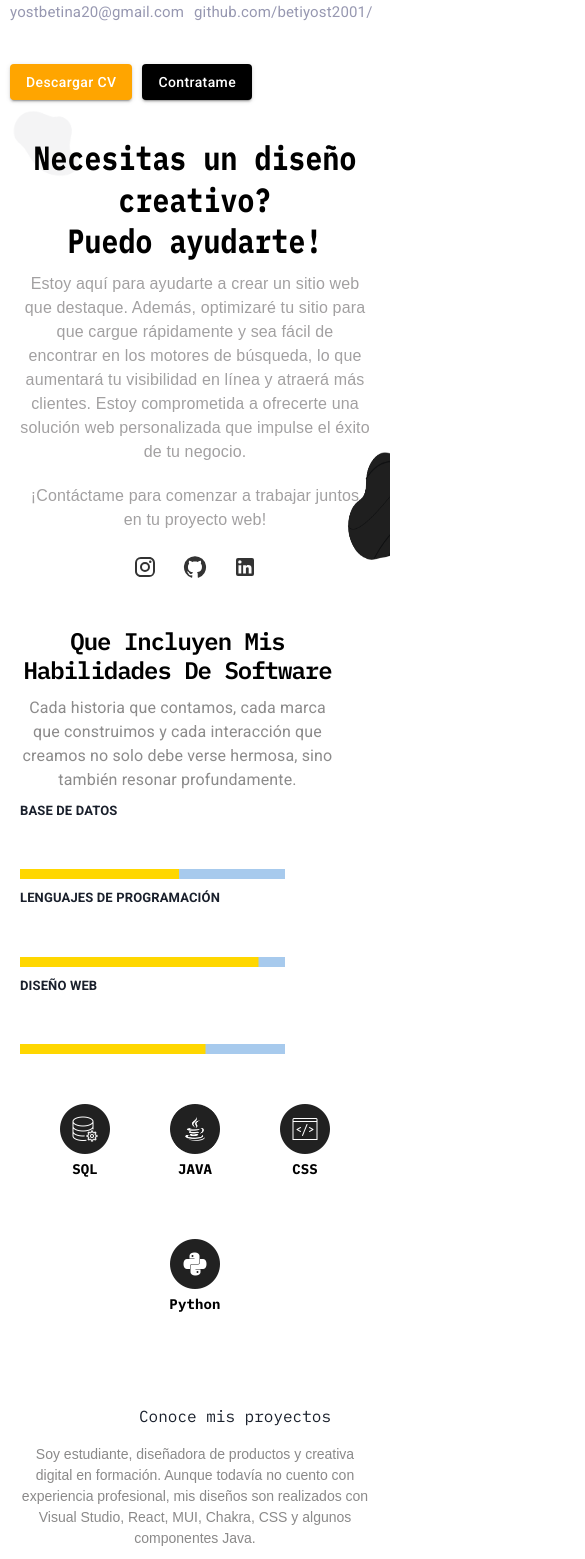
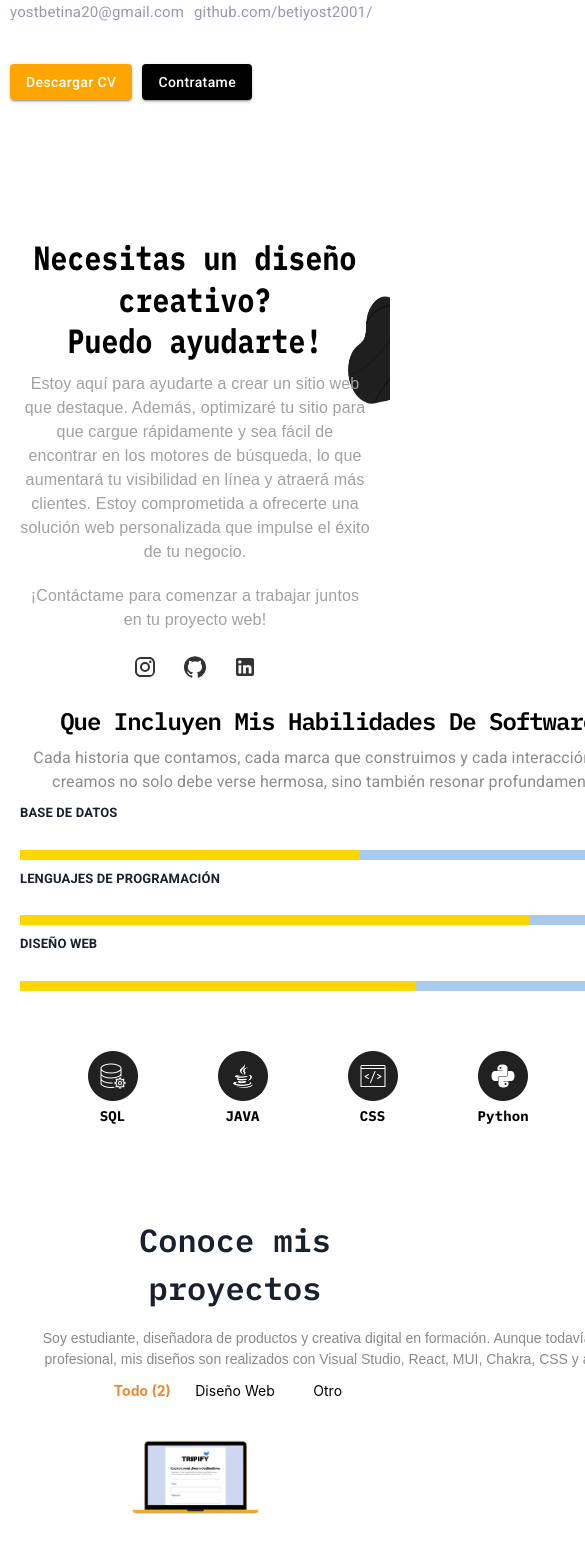
Before and after one commit to betiyost2001/trabajoPractico2, a React (Vite) app in the folder mi-proyecto/: page / in a window 390 px wide. Shown: the part 389-1948 px from the top of the page, 585 px wide, since content can reach past the window. Built offline with nearby package versions, Linux system fonts and the light colour scheme; a web font is replaced by a local one.

Commit message:
finalice responsive

```diff
--- a/mi-proyecto/src/component/AbotMe/AboutMe.css
+++ b/mi-proyecto/src/component/AbotMe/AboutMe.css
@@ -1,13 +1,14 @@
 .about-me-section {
     display: flex;
     position: relative;
-    margin-top: 150px;
+    margin-top: 0px;
 }
 
 .imagenSonrie{
     top:0px;
     right: 0;
-    width: 130%;
+    width: 100vh;
+    height: 100vh;
     position: relative;
 }
 
--- a/mi-proyecto/src/component/AbotMe/responsiveAboutMe.css
+++ b/mi-proyecto/src/component/AbotMe/responsiveAboutMe.css
@@ -58,3 +58,21 @@
         height: 125px;
     }
 }
+
+@media (max-width: 1024px){
+    .imagenSonrie{
+        display: none;
+    }
+
+    .about-me-content {
+        margin-top: 120px;
+    }
+
+    .detalle1{
+        display: none;
+    }
+
+    .detalle2{
+        top: 30%;
+    }
+}
--- a/mi-proyecto/src/component/Contacts/contact.css
+++ b/mi-proyecto/src/component/Contacts/contact.css
@@ -4,6 +4,8 @@
     top: 20%;
     right: 0;
     margin-bottom: 100px;
+    display: grid;
+    justify-content: center;
 }
 
 .fondo{
@@ -19,6 +21,11 @@
 }
 
 .conten{
+
     display: flex !important;
     justify-content: center;
 }
+
+.itm{
+    margin-right: 20px;
+}
--- a/mi-proyecto/src/component/Contacts/contact.jsx
+++ b/mi-proyecto/src/component/Contacts/contact.jsx
@@ -1,6 +1,7 @@
 import React from 'react';
-import { Box, Container, Heading, SimpleGrid, Text, IconButton, Button, Icon } from '@chakra-ui/react';
+import { Box, Container, Heading, SimpleGrid, Text, Icon } from '@chakra-ui/react';
 import { FaPhone,FaTelegramPlane, FaGithub  } from 'react-icons/fa';
+import Button  from '@mui/material/Button';
 import './contact.css';
 import fondo from '../../image/contact-bg.png'
 import './responsiveContact.css'
@@ -17,7 +18,7 @@ const Contact = () => {
                 <Heading as="h2" size="2xl" mb={10} color="white" fontFamily="IBM Plex Mono, monospace" className='habla'>
                     ¡Hablemos!
                 </Heading>
-                <SimpleGrid columns={{ base: 1, md: 3 }} spacing={0} mb={10} className='conten'>
+                <SimpleGrid columns={{ base: 1, md: 3 }} spacing={0} mb={10} className='boxres'>
                     <Box textAlign="center" className='itm'>
                         <Icon
                             as={FaPhone}
@@ -51,14 +52,7 @@ const Contact = () => {
                         <Text fontSize="lg" color="#a2a0a1">github.com/betiyost2001</Text>
                     </Box>
                 </SimpleGrid>
-                <Button
-                    colorScheme="yellow"
-                    size="lg"
-                    mt={4}
-                    onClick={handleContactMe}
-                >
-                    Contrátame
-                </Button>
+                <Button variant="contained" onClick={handleContactMe} sx={{backgroundColor: '#ffc13e', '&:hover': {backgroundColor: 'black',},  textTransform: 'none', fontWeight: 600}} className='butres'>Contratáme</Button>
             </Container>
         </Box>
     );
--- a/mi-proyecto/src/component/Contacts/responsiveContact.css
+++ b/mi-proyecto/src/component/Contacts/responsiveContact.css
@@ -36,3 +36,42 @@
         padding: 10px;
     }
 }
+
+@media (max-width: 1024px){
+    .fondo{
+        display: none;
+    }
+    .contact-section {
+        padding: 20px;
+        background-color: rgba(0, 0, 0, 0.959);
+        text-align: center;
+        top: 0;
+        border-radius: 10px;
+    }
+    .chakra-container{
+        justify-content: center;
+    }
+
+    .boxres{
+        display: block !important;
+    }
+    .chakra-icon {
+        background-color: rgba(0, 0, 0, 0) !important;
+        margin-left: -40px;
+    }
+
+    .butres{
+        width:30vh;
+    }
+
+    .itm{
+        margin-right: 0px;
+        margin-bottom: 20px;
+    }
+
+    .habla{
+        font-weight: 600;
+        margin-top: 20px;
+        margin-left: -30px;
+    }
+}
--- a/mi-proyecto/src/component/Hero/Hero.css
+++ b/mi-proyecto/src/component/Hero/Hero.css
@@ -37,7 +37,7 @@
     top:18vh ;
     white-space: nowrap;
     z-index: 1;
-    font-size: 6rem;
+    font-size: 6rem !important;
 
 }
 
--- a/mi-proyecto/src/component/MySkills/responsiveMySkills.css
+++ b/mi-proyecto/src/component/MySkills/responsiveMySkills.css
@@ -97,3 +97,37 @@
 
 
 }
+
+@media (max-width: 1024px){
+    .manchas {
+        display: none;
+    }
+
+    .my-skills-content {
+        margin-top: 0;
+        max-width: 100vh;
+      }
+
+    .my-skills-section{
+        display: grid;
+    }
+
+    .caja{
+        display: contents !important;
+        justify-items: start;
+
+    }
+
+    .skill-icon-container {
+        padding: 20px 30px;
+        box-shadow: none;
+
+    }
+    .skill-icons{
+        justify-content: center !important;
+        flex-wrap: nowrap;
+        margin-top: 10px;
+        margin-left: -40px;
+    }
+
+}
--- a/mi-proyecto/src/component/Portfolio/Portfolio.jsx
+++ b/mi-proyecto/src/component/Portfolio/Portfolio.jsx
@@ -1,5 +1,5 @@
 import React, { useState } from 'react';
-import { Container, Box, Heading, Text, SimpleGrid, Image, Button } from '@chakra-ui/react';
+import { Container, Box, Heading, Text, SimpleGrid, Image } from '@chakra-ui/react';
 import './portfolio.css';
 import image1 from '../../image/image1.png';
 import image2 from '../../image/image2.png';
@@ -26,7 +26,7 @@ const projectsData = [
 
     return (
       <Container maxW="container.xl" mt={10} mx="auto" px={4} className='contener' >
-        <Heading as="h1" size="xl" mb={4} fontFamily="IBM Plex Mono, monospace" marginLeft={20}>Conoce mis proyectos</Heading>
+        <Heading className='conoce' as="h1" size="xl" mb={4} fontFamily="IBM Plex Mono, monospace" marginLeft={20} >Conoce mis proyectos</Heading>
         <Text fontSize="16px" mb={6} fontFamily=" Arial, Helvetica, sans-serif" marginRight={80} color='#8a8989' marginLeft={20} zIndex={3}>
         Soy estudiante, diseñadora de productos y creativa digital en formación. Aunque todavía no cuento con experiencia profesional, mis diseños son realizados con Visual Studio, React, MUI, Chakra, CSS y algunos componentes Java.
         </Text>
--- a/mi-proyecto/src/component/Portfolio/portfolio.css
+++ b/mi-proyecto/src/component/Portfolio/portfolio.css
@@ -25,3 +25,8 @@
     z-index: 3;
     position: relative;
   }
+
+  .conoce{
+    font-size: 2rem !important;
+    font-weight: 600 !important;
+  }
--- a/mi-proyecto/src/component/Portfolio/responsivePortfolio.css
+++ b/mi-proyecto/src/component/Portfolio/responsivePortfolio.css
@@ -42,3 +42,12 @@
 
     }
 }
+
+
+@media (max-width: 1024px){
+    .chakra-text{
+        width: 90vh;
+        padding: 0px 0px;
+        margin-left: -30px;
+    }
+}
```
